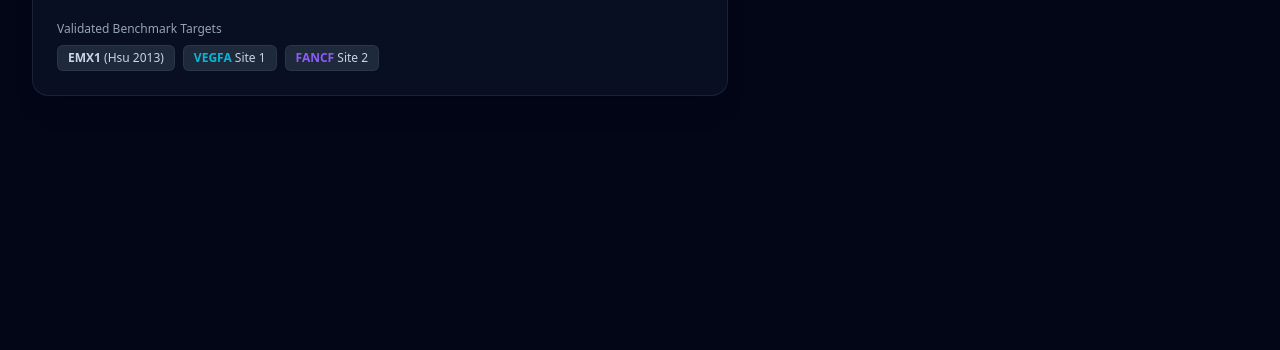
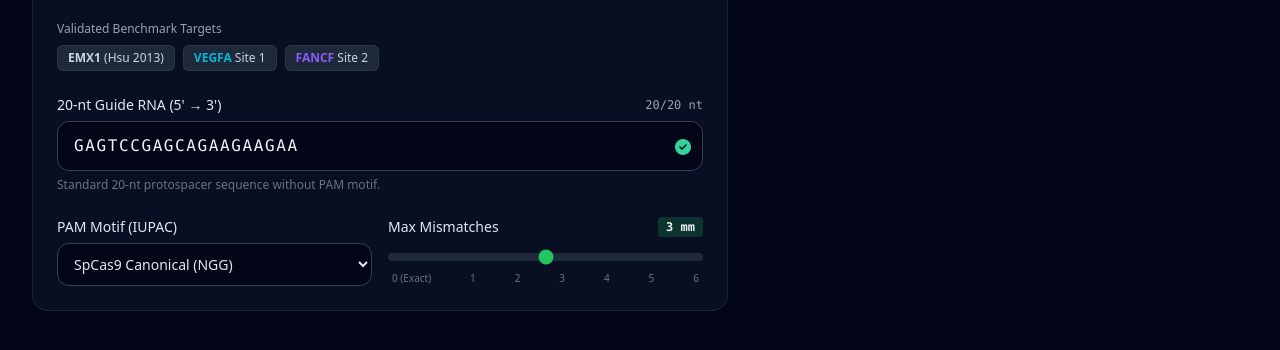
Before and after one commit to Sayali568/GeneWeaver, a website: page Gene_Weaver/index.html in a window 1280 px wide. Shown: the part 170-520 px from the top of the page. Drawn offline with nearby package versions, Linux system fonts and the light colour scheme.

Commit message:
Updated project

```diff
--- a/Gene_Weaver/index.html
+++ b/Gene_Weaver/index.html
@@ -107,3 +107,65 @@
             </button>
           </div>
         </div>
+
+        <!-- gRNA Input -->
+        <div>
+          <div class="flex items-center justify-between mb-1.5">
+            <label for="grnaInput" class="text-sm font-medium text-slate-200">20-nt Guide RNA (5' &rarr; 3')</label>
+            <span id="grnaLengthCounter" class="text-xs mono text-slate-400">20/20 nt</span>
+          </div>
+          <div class="relative">
+            <input
+              type="text"
+              id="grnaInput"
+              maxlength="20"
+              placeholder="e.g. GAGTCCGAGCAGAAGAAGAA"
+              value="GAGTCCGAGCAGAAGAAGAA"
+              class="w-full bg-slate-950 border border-slate-700 rounded-xl px-4 py-3 text-base mono tracking-widest text-brand-400 focus:outline-none focus:ring-2 focus:ring-brand-500 uppercase placeholder-slate-600 transition"
+              oninput="handleGrnaInput(this)"
+            />
+            <div id="grnaStatusIcon" class="absolute right-3 top-3.5 text-emerald-400">
+              <i class="fa-solid fa-circle-check"></i>
+            </div>
+          </div>
+          <p class="text-xs text-slate-500 mt-1.5">Standard 20-nt protospacer sequence without PAM motif.</p>
+        </div>
+
+        <!-- PAM & Mismatch Setting Row -->
+        <div class="grid grid-cols-1 sm:grid-cols-2 gap-4">
+          <!-- PAM Motif -->
+          <div>
+            <label for="pamSelect" class="block text-sm font-medium text-slate-200 mb-1.5">PAM Motif (IUPAC)</label>
+            <select id="pamSelect" class="w-full bg-slate-950 border border-slate-700 rounded-xl px-3 py-2.5 text-sm text-slate-200 focus:outline-none focus:ring-2 focus:ring-brand-500">
+              <option value="NGG" selected>SpCas9 Canonical (NGG)</option>
+              <option value="NAG">SpCas9 Non-canonical (NAG)</option>
+              <option value="NNGRRT">SaCas9 (NNGRRT)</option>
+            </select>
+          </div>
+
+          <!-- Mismatch Threshold -->
+          <div>
+            <div class="flex justify-between items-center mb-1.5">
+              <label for="mismatchRange" class="text-sm font-medium text-slate-200">Max Mismatches</label>
+              <span id="mismatchValBadge" class="px-2 py-0.5 text-xs font-bold rounded bg-brand-500/20 text-brand-400 mono">3 mm</span>
+            </div>
+            <input
+              type="range"
+              id="mismatchRange"
+              min="0"
+              max="6"
+              value="3"
+              class="w-full h-2 bg-slate-800 rounded-lg appearance-none cursor-pointer accent-brand-500 mt-2"
+              oninput="document.getElementById('mismatchValBadge').textContent = this.value + ' mm'"
+            />
+            <div class="flex justify-between text-[10px] text-slate-500 px-1 mt-1">
+              <span>0 (Exact)</span>
+              <span>1</span>
+              <span>2</span>
+              <span>3</span>
+              <span>4</span>
+              <span>5</span>
+              <span>6</span>
+            </div>
+          </div>
+        </div>
```
